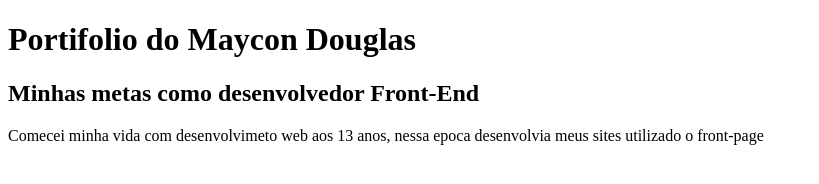
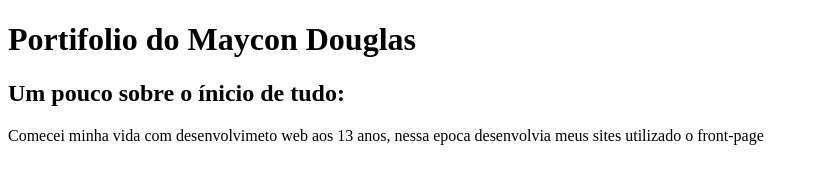
Before and after one commit to maydoug/projetos, a plain HTML site: page index.html in a window 1280 px wide. Shown: the whole page, without its empty margins (0-819 px from the left). Drawn offline with Linux system fonts and the light colour scheme.

Commit message:
Alteracao de subtitulo do index

```diff
--- a/index.html
+++ b/index.html
@@ -7,7 +7,7 @@
 </head>
 <body>
     <h1>Portifolio do Maycon Douglas</h1>
-    <h2>Minhas metas como desenvolvedor Front-End</h2>
+    <h2>Um pouco sobre o ínicio de tudo:</h2>
     <d>Comecei minha vida com desenvolvimeto web aos 13 anos, nessa epoca desenvolvia meus sites utilizado o front-page</d>
 </body>
 
```
